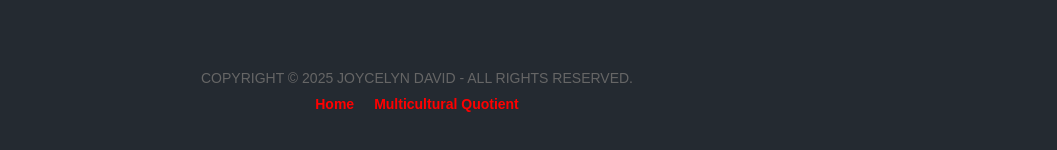
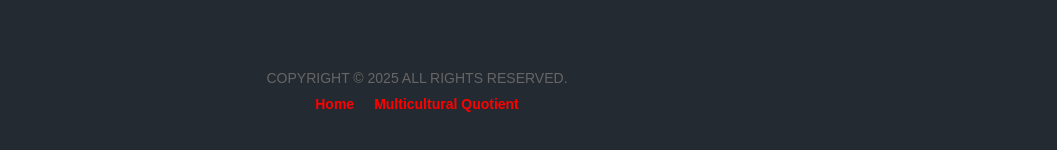
Before and after one commit to MeEtSoNi-lab/Multicultural_Quotient-, a React (Create React App) app in the folder multicultural-app/: page / in a window 1280 px wide. Shown: the part 1138-1288 px from the top of the page, without its empty margins (223-1280 px from the left). Built offline with nearby package versions, Linux system fonts and the light colour scheme; no server answers.

Commit message:
removed joycelyn name

```diff
--- a/multicultural-app/src/components/footer/footer.js
+++ b/multicultural-app/src/components/footer/footer.js
@@ -5,7 +5,7 @@
     <>
      <div class="footer">
         <div class="triangle"></div>
-        <p>COPYRIGHT © 2025 JOYCELYN DAVID - ALL RIGHTS RESERVED.</p>
+        <p>COPYRIGHT © 2025 ALL RIGHTS RESERVED.</p>
         <div class="footer-links">
             <a href="#">Home</a>
             <a href="#">Multicultural Quotient</a>
```
